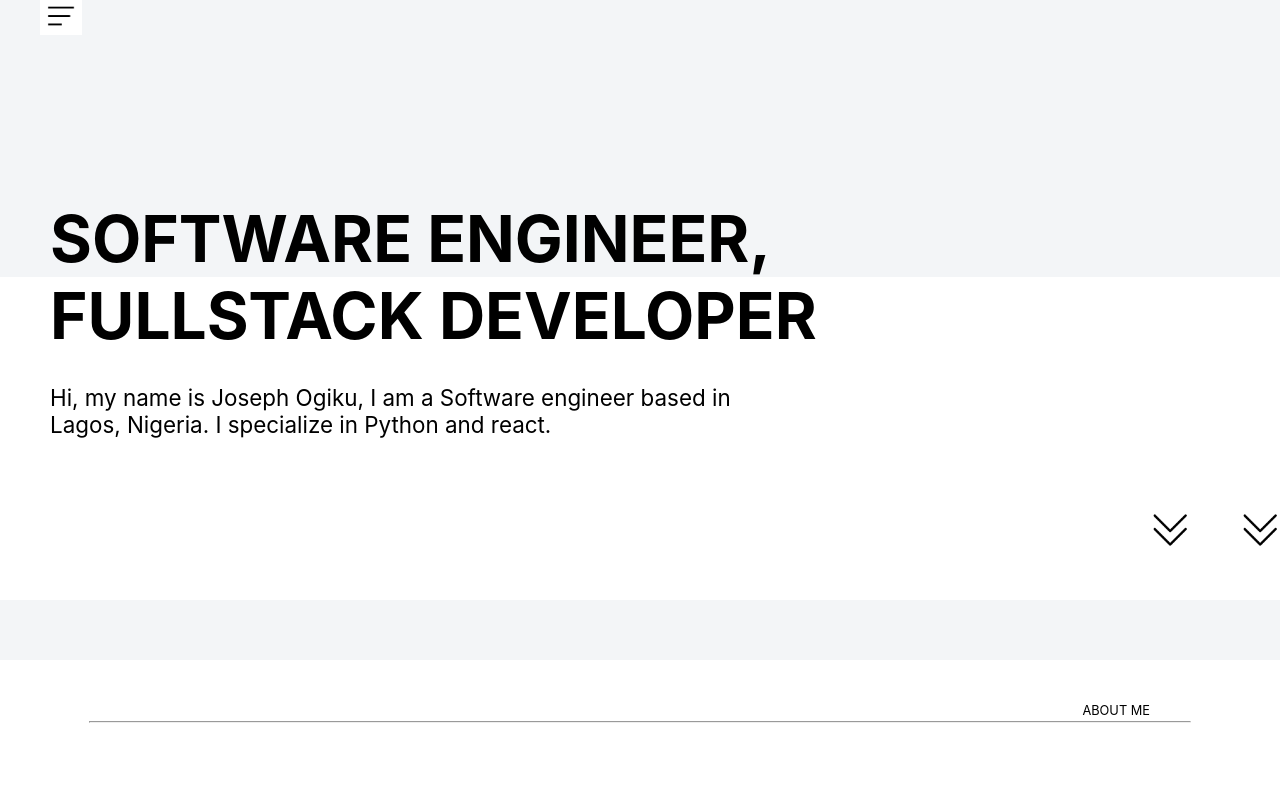
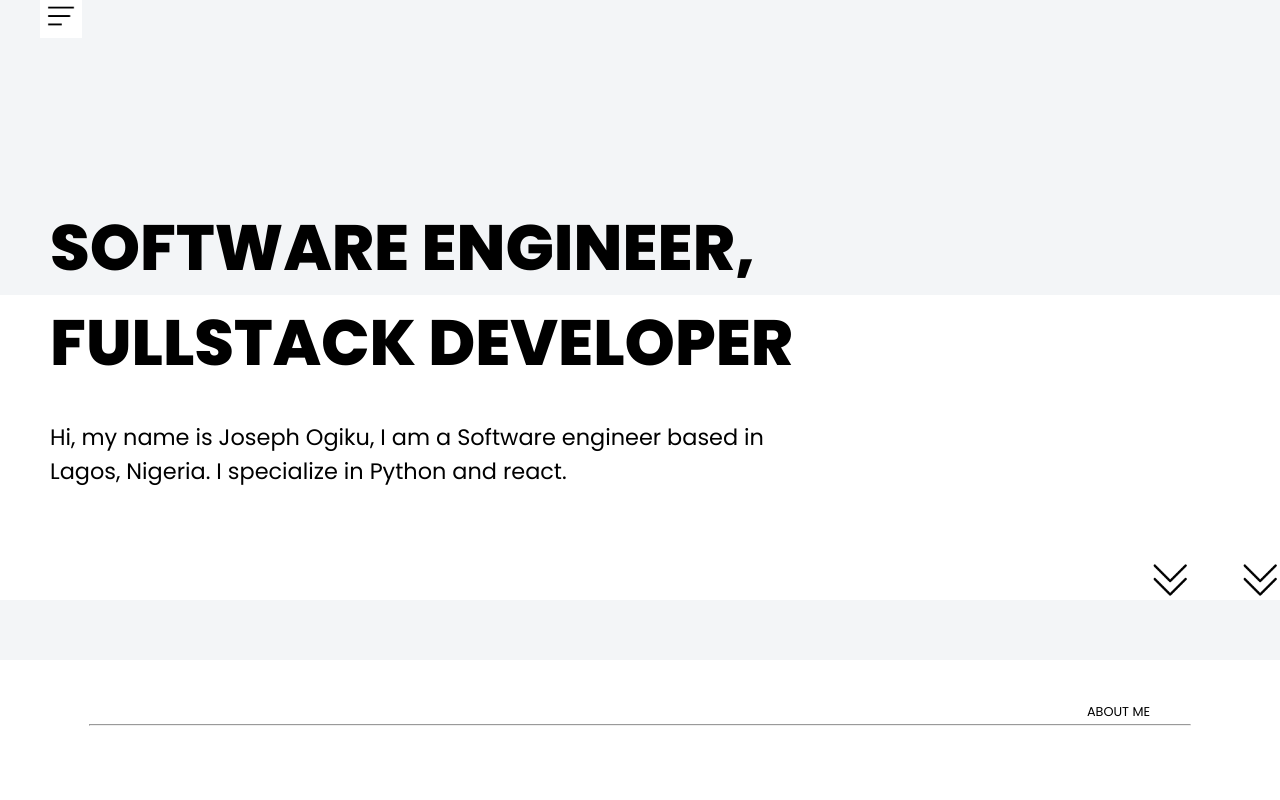
Before and after one commit to joseph0017/website-portfolio, a React (Create React App) app: page / in a window 1280 px wide. Shown: the top 800 px of the page. Built offline with nearby package versions, Linux system fonts and the light colour scheme.

Commit message:
almost done

```diff
--- a/src/index.css
+++ b/src/index.css
@@ -1,7 +1,8 @@
+@import url('https://fonts.googleapis.com/css2?family=Poppins:wght@100;200;400;500;600;700;800&display=swap');
+
 body {
   margin: 0;
-  font-family: -apple-system, BlinkMacSystemFont, 'Segoe UI', 'Roboto', 'Oxygen',
-    'Ubuntu', 'Cantarell', 'Fira Sans', 'Droid Sans', 'Helvetica Neue',
+  font-family: 'Poppins',
     sans-serif;
   -webkit-font-smoothing: antialiased;
   -moz-osx-font-smoothing: grayscale;
@@ -100,6 +101,7 @@
 
 h1 {
   font-size: 4rem;
+  font-weight: 800;
   margin-bottom: 0;
   margin-top: 0;
 }
@@ -578,7 +580,7 @@
 
 .next-image {
   width: 20px;
-  margin-top: 40px;
+  margin-top: 0px;
 }
 
 /* about me */
```
